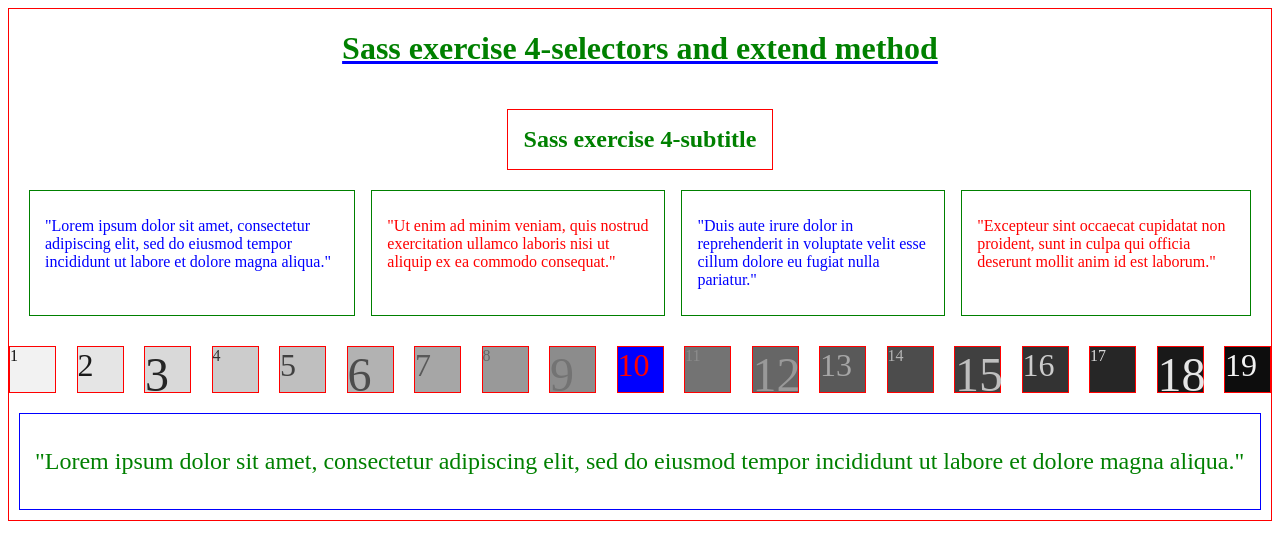
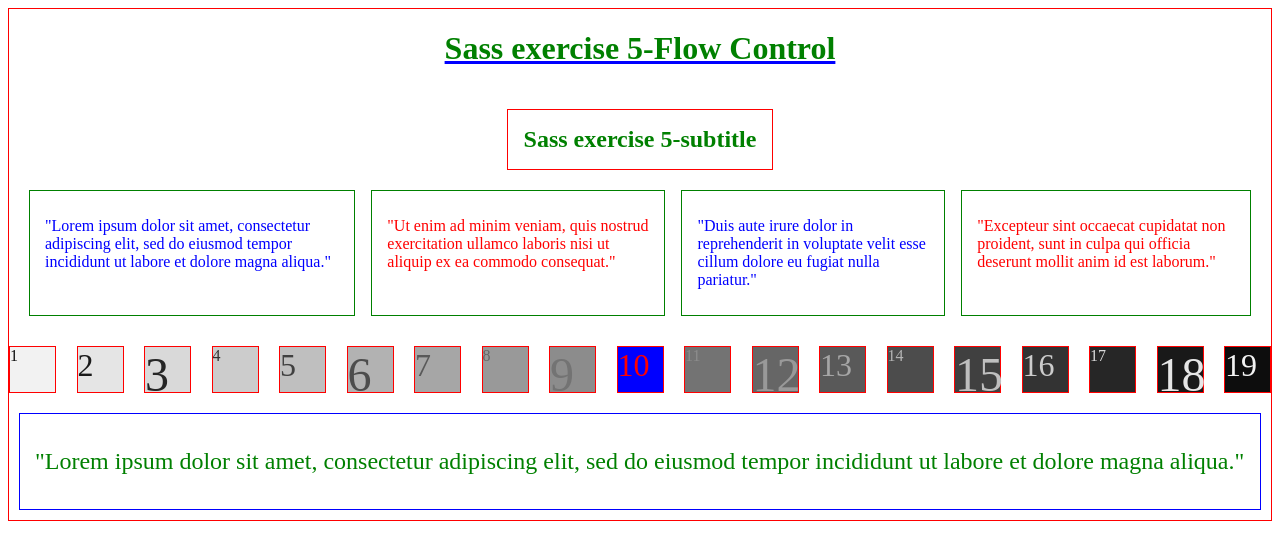
Before and after one commit to GiuseppeMeliDevelhope/SASS, a plain HTML site: page Exercise 5-Flowcontrol/index.html in a window 1280 px wide. Drawn offline with Linux system fonts and the light colour scheme.

Commit message:
Update index.html

```diff
--- a/Exercise 5-Flowcontrol/index.html
+++ b/Exercise 5-Flowcontrol/index.html
@@ -1,13 +1,13 @@
 <!DOCTYPE html>
 <html>
     <head>
-        <title>Sass exercise 4 - </title>
+        <title>Sass exercise 5 - </title>
         <link rel="stylesheet" href="./style.css">
     </head>
     <body>
         <div class="container">
-            <h1 class="h1_decoration">Sass exercise 4-selectors and extend method</h1>
-          <div class="div">  <h2 class="h2">Sass exercise 4-subtitle</h2></div>
+            <h1 class="h1_decoration">Sass exercise 5-Flow Control</h1>
+          <div class="div">  <h2 class="h2">Sass exercise 5-subtitle</h2></div>
             <section class="sec1">
                 <article class="blue">
                     <p>"Lorem ipsum dolor sit amet, consectetur adipiscing elit, sed do eiusmod tempor incididunt ut labore et dolore magna aliqua."</p>
```
